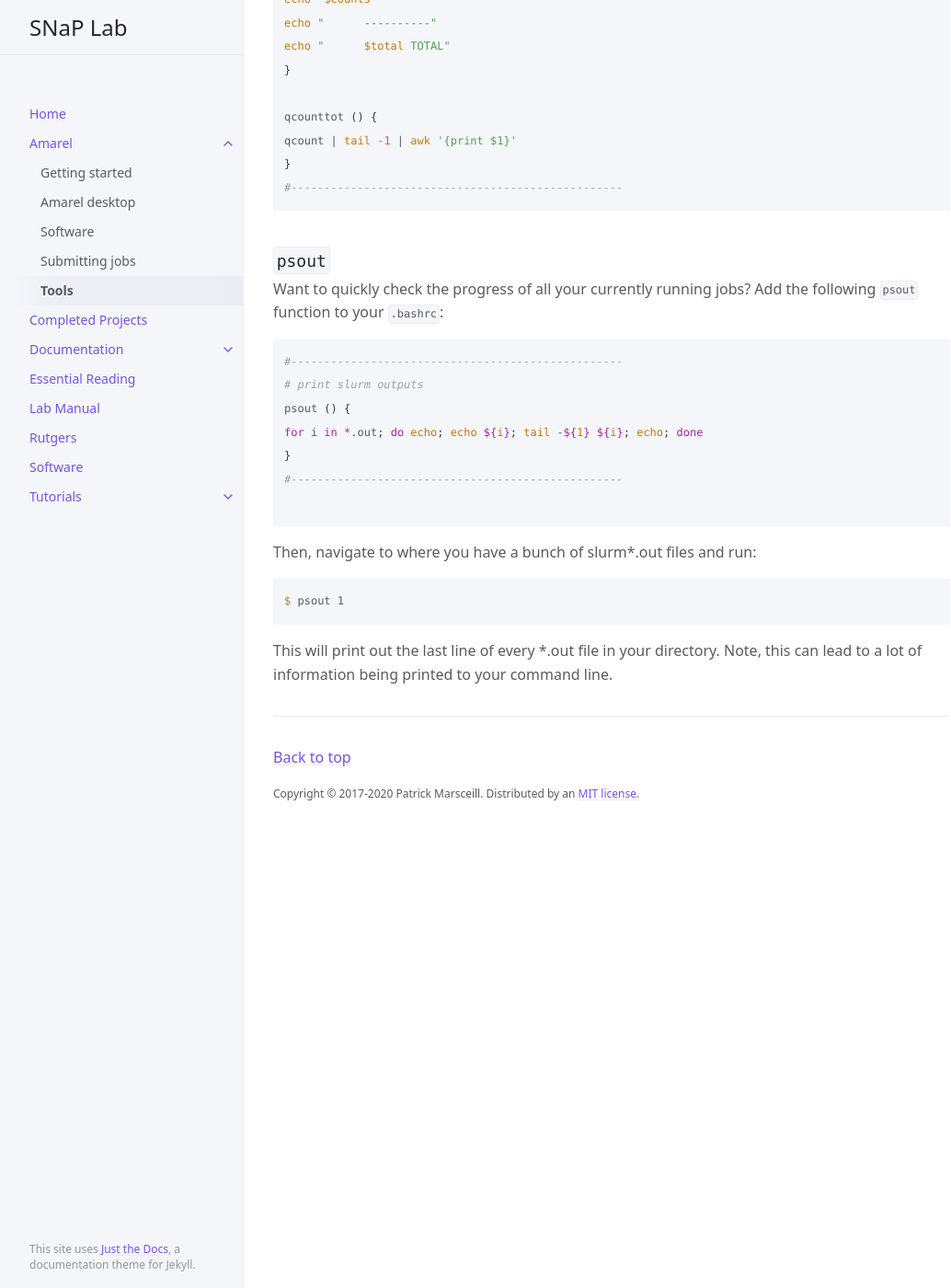
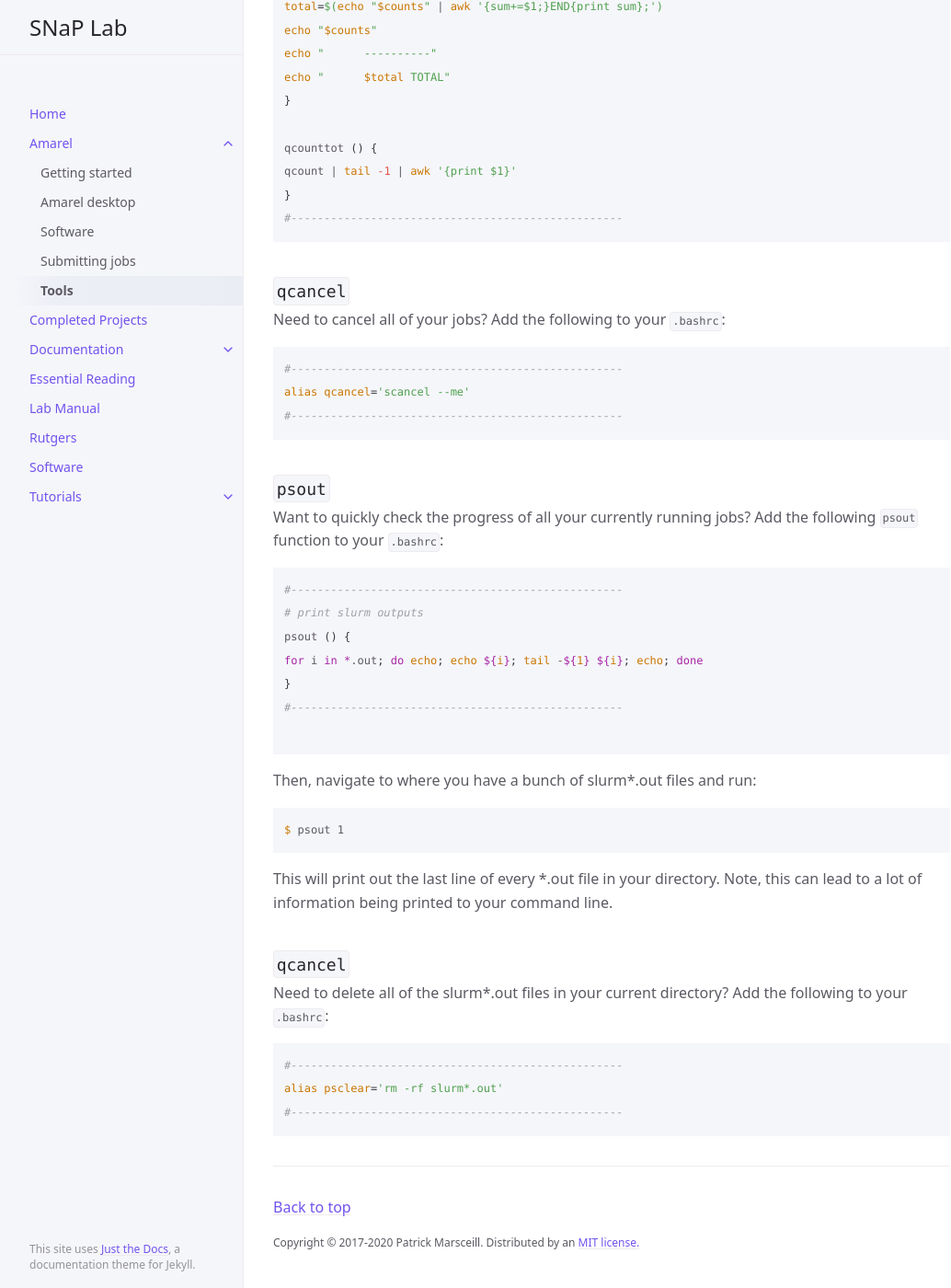
Before and after one commit to LindenParkesLab/snaplab.github.io, a Jekyll site: the page built from docs/amarel/tools.md, in a window 1280 px wide and 1400 px high, scrolled down 1999 px. Shown: the whole window at 92% size, without its empty margins (107-1141 px from the left). Built offline with Jekyll 4.4.1, drawn with Linux system fonts in a browser that asks for light colours; cached includes are drawn as plain includes; some of the changed text lies outside the part shown.

Commit message:
added qcancel and psclear

````diff
--- a/docs/amarel/tools.md
+++ b/docs/amarel/tools.md
@@ -73,6 +72,16 @@ qcount | tail -1 | awk '{print $1}'
 #--------------------------------------------------
 ```
 
+## `qcancel`
+
+Need to cancel all of your jobs? Add the following to your `.bashrc`:
+
+```bash
+#--------------------------------------------------
+alias qcancel='scancel --me'
+#--------------------------------------------------
+```
+
 ## `psout`
 
 Want to quickly check the progress of all your currently running jobs? Add the following `psout` function to your `.bashrc`:
@@ -94,3 +103,14 @@ $ psout 1
 ```
 
 This will print out the last line of every *.out file in your directory. Note, this can lead to a lot of information being printed to your command line.
+
+
+## `qcancel`
+
+Need to delete all of the slurm*.out files in your current directory? Add the following to your `.bashrc`:
+
+```bash
+#--------------------------------------------------
+alias psclear='rm -rf slurm*.out'
+#--------------------------------------------------
+```
````
Also changed, not shown: other parts of docs/amarel/tools.md (+0 -1 lines).
